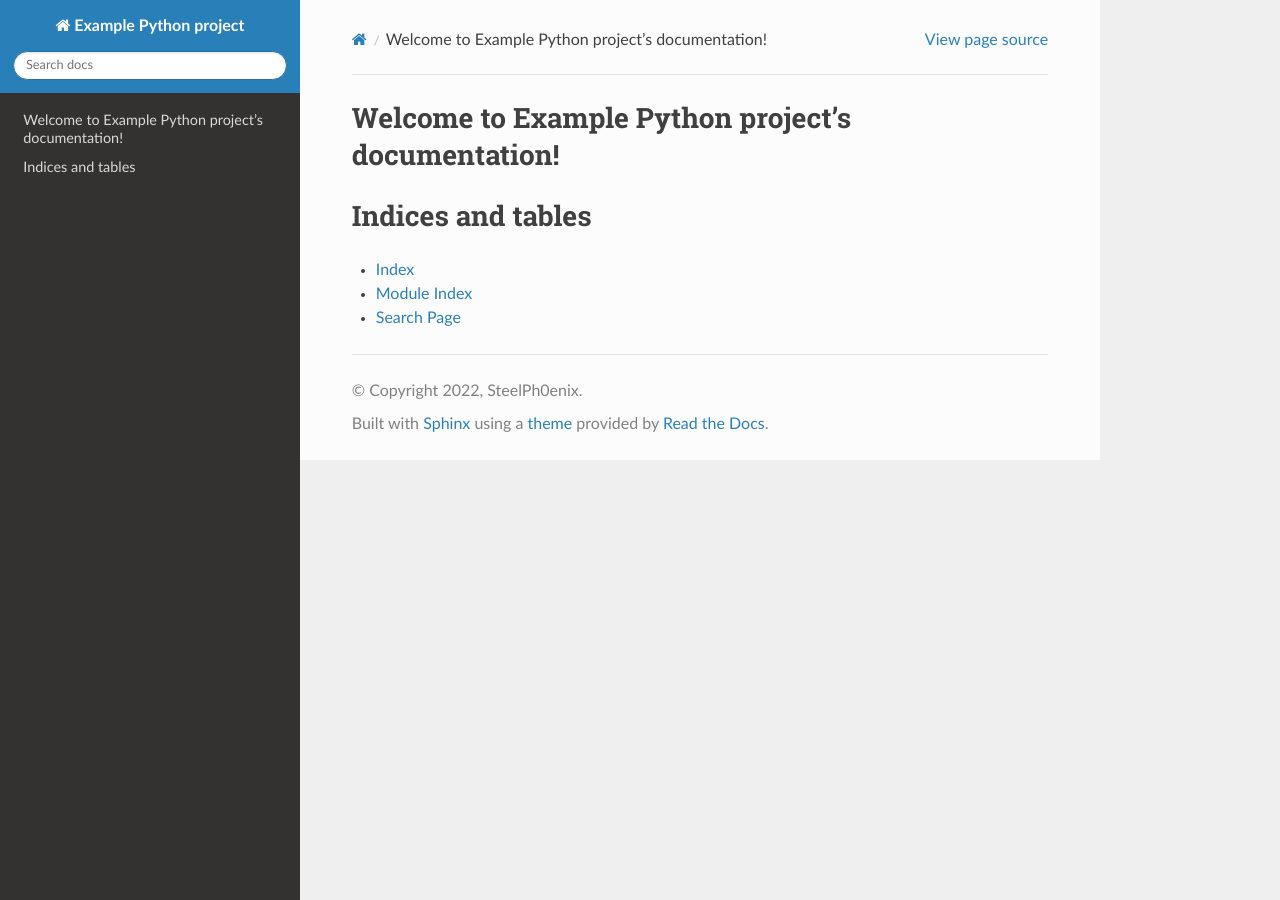
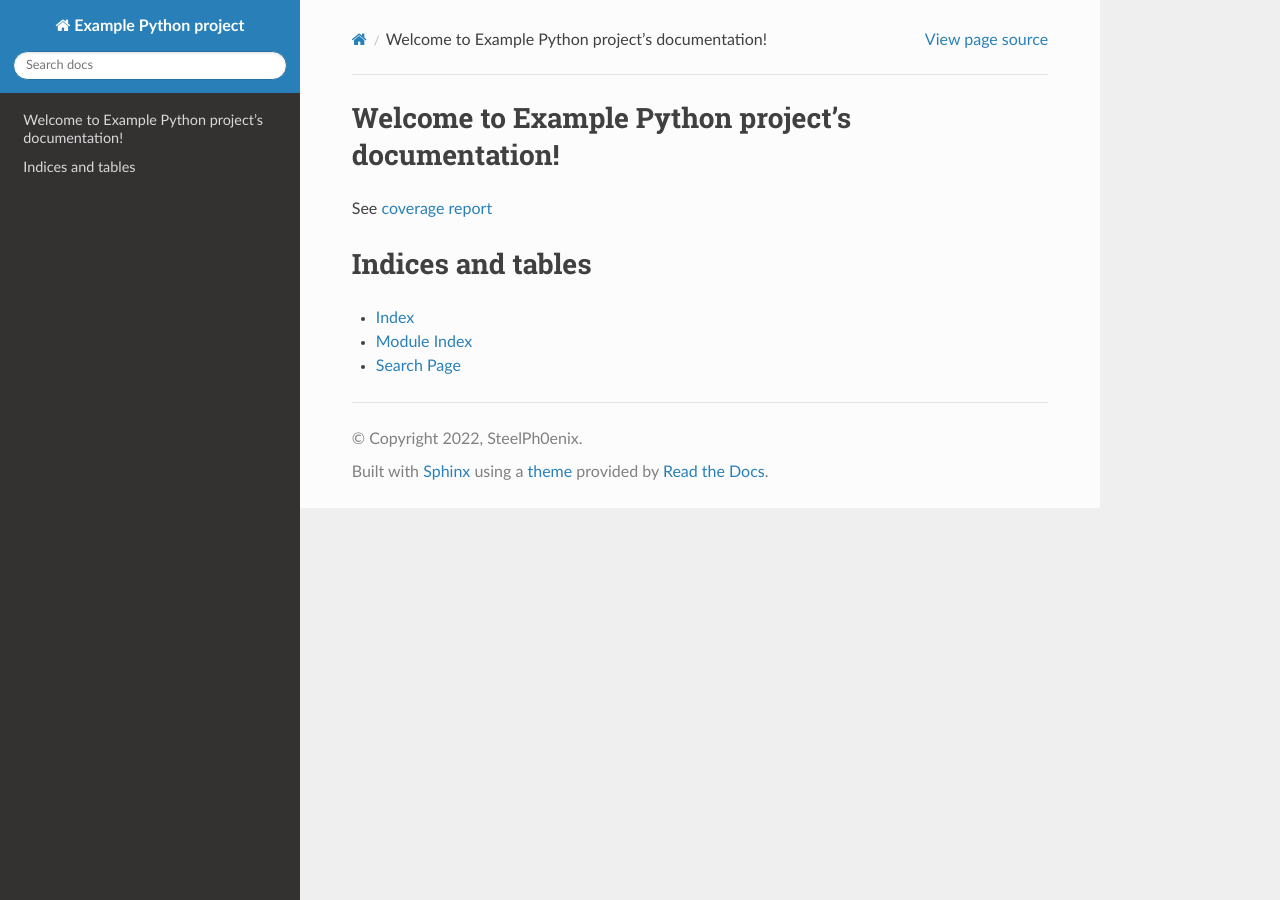
Before and after one commit to SteelPh0enix/PythonCITemplate, a Sphinx documentation site: the page built from docs/index.rst, in a window 1280 px wide. Built offline with Sphinx 7.4.7 and the Read the Docs theme 2.0.0, drawn with Linux system fonts in a browser that asks for light colours.

Commit message:
Added URL to coverage report

```diff
--- a/docs/index.rst
+++ b/docs/index.rst
@@ -10,7 +10,9 @@ Welcome to Example Python project's documentation!
    :maxdepth: 2
    :caption: Contents:
 
+See `coverage report`_
 
+.. _coverage report: ./coverage-report/index.html
 
 Indices and tables
 ==================
```
